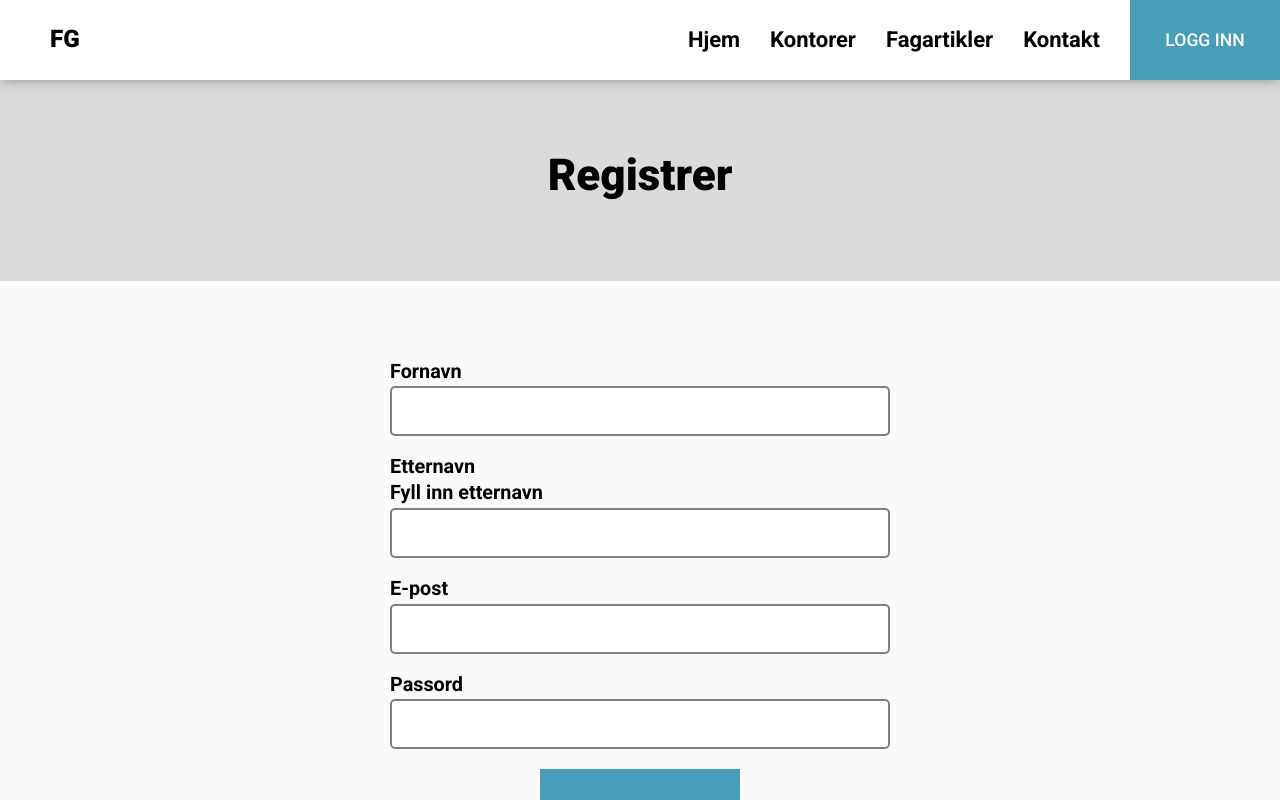
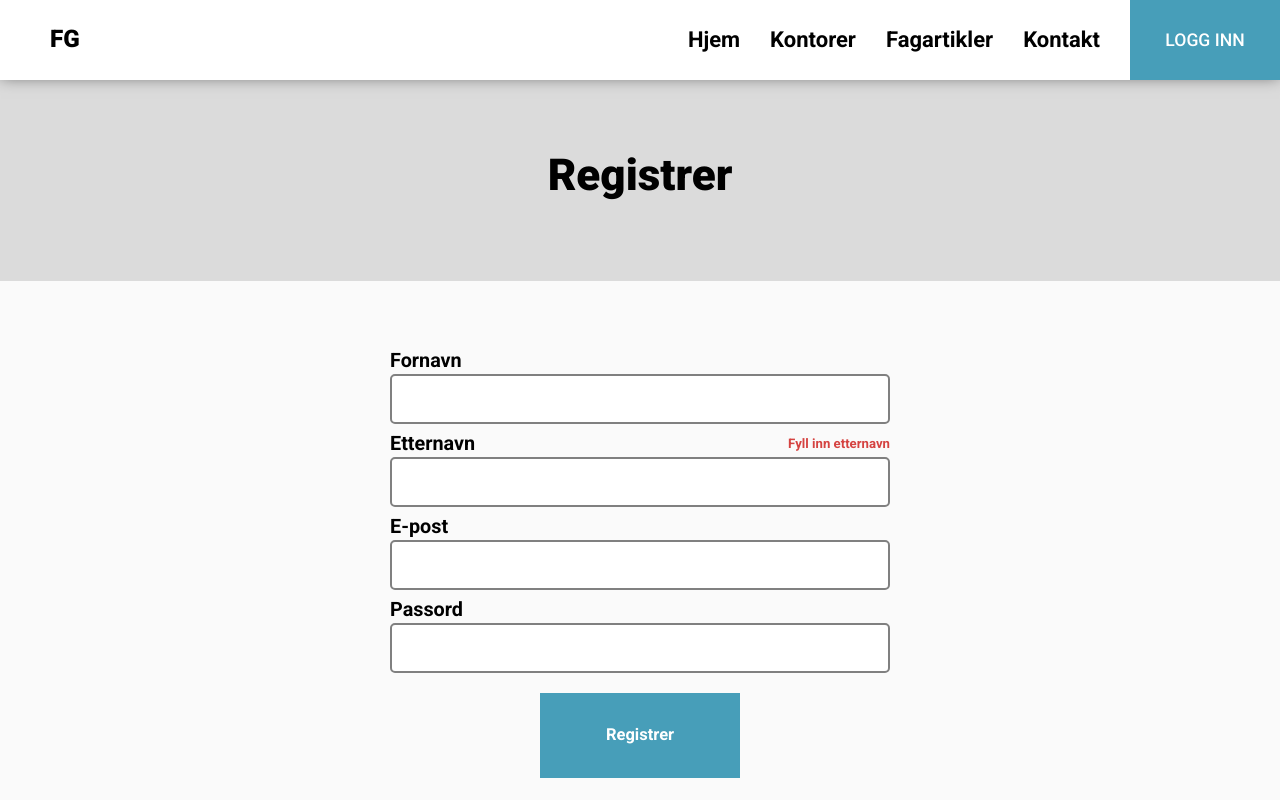
Before and after one commit to andersbss/eksamen, a React app in the folder client/: page /registrere in a window 1280 px wide. Shown: the top 800 px of the page. Built offline with nearby package versions, Linux system fonts and the light colour scheme; no server answers.

Commit message:
Styled input lables

```diff
--- a/client/src/components/common/Input.jsx
+++ b/client/src/components/common/Input.jsx
@@ -5,12 +5,6 @@ const StyledContainer = styled.span`
   display: grid;
   grid-template-rows: auto 1fr;
   row-gap: 3px;
-
-  & > label {
-    color: black;
-    font-size: 1.8em;
-    font-weight: 600;
-  }
 
   & > input {
     height: 50px;
@@ -26,12 +20,28 @@ const StyledContainer = styled.span`
   }
 `;
 
-// MÅ POSISJONERE TIL HØYRE OSV (for de som ikke hater css)
-const StyledErrorLabel = styled.label``;
+const StyledLabelContainer = styled.span`
+  display: flex;
+  justify-content: space-between;
+  height: 10px;
+  line-height: 0px;
+
+  & > label {
+    color: black;
+    font-size: 1.8em;
+    font-weight: 600;
+    vertical-align: middle;
+
+    &:nth-child(2) {
+      font-size: 1.2rem;
+      color: ${(props) => props.theme.colors.red};
+    }
+  }
+`;
 
 const Input = ({
-  label,
-  errorLabel,
+  label = '',
+  errorLabel = '',
   type = '',
   name,
   maxLength = '',
@@ -41,8 +51,10 @@ const Input = ({
   onChange = () => {},
 }) => (
   <StyledContainer>
-    <label>{label}</label>
-    {errorLabel && <StyledErrorLabel>{errorLabel}</StyledErrorLabel>}
+    <StyledLabelContainer>
+      <label>{label}</label>
+      {errorLabel && <label>{errorLabel}</label>}
+    </StyledLabelContainer>
     <input
       type={type}
       placeholder={placeholder}
```
